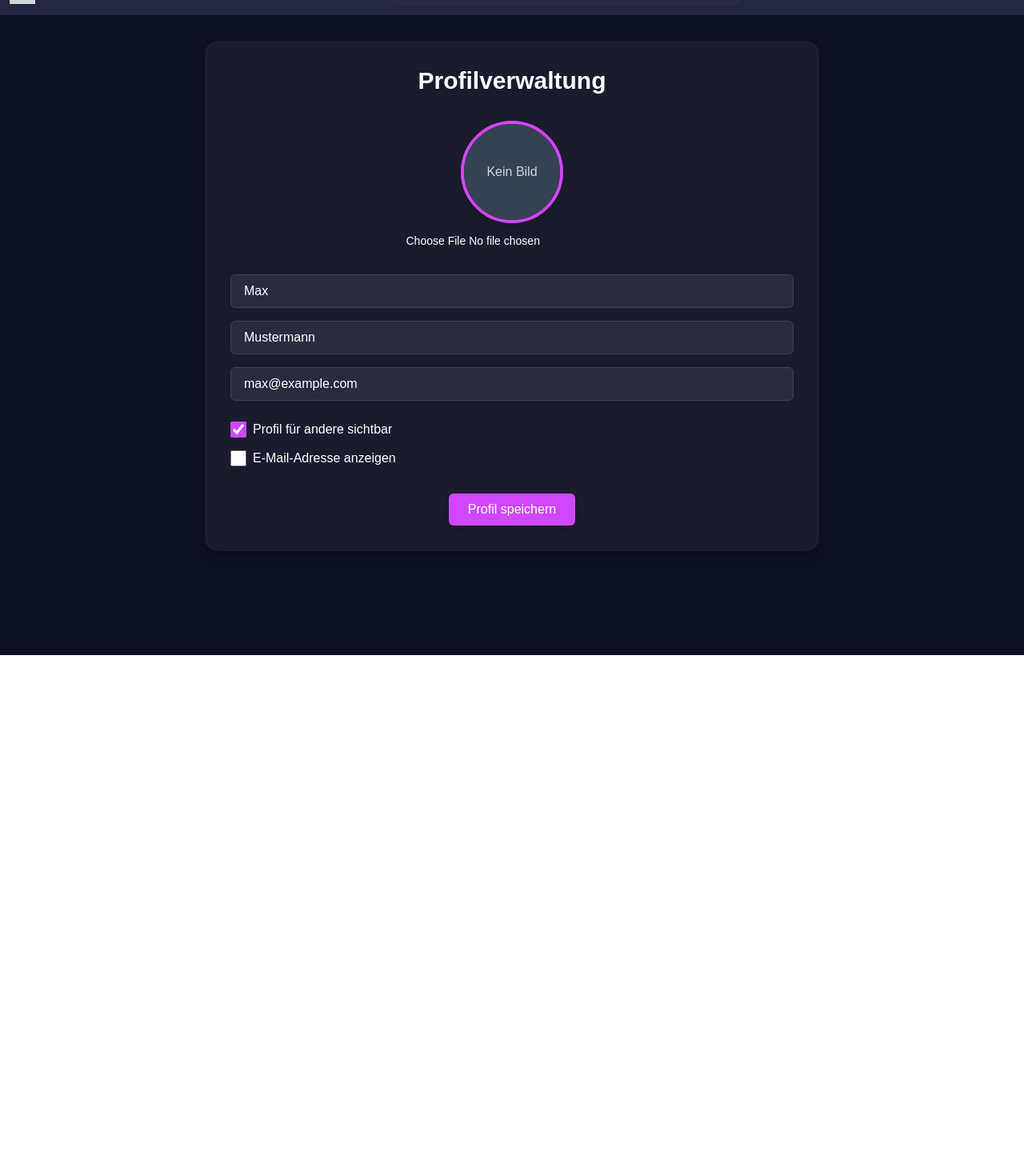
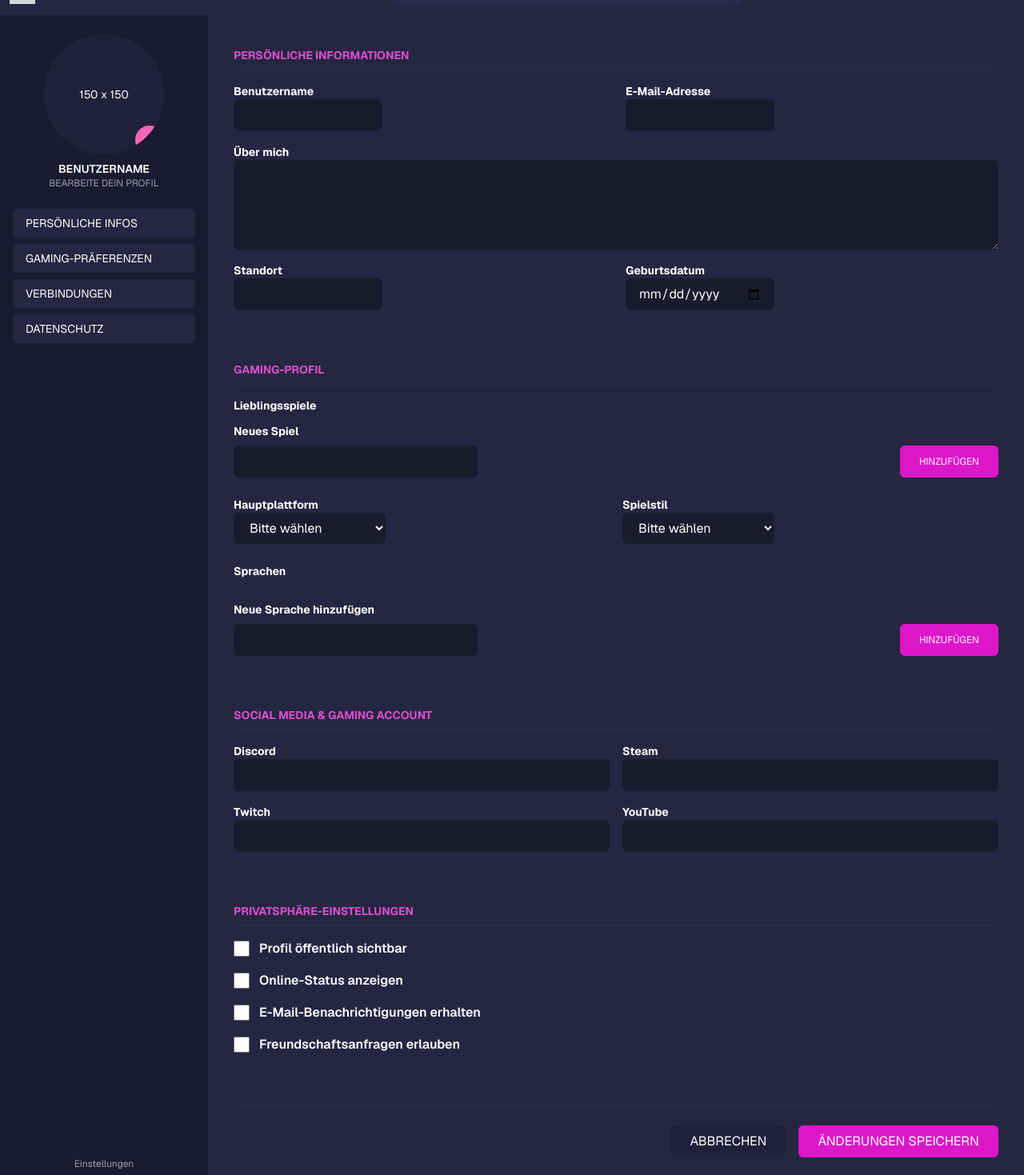
Before and after one commit to KingMikeX/GamerLink, a Next.js app in the folder webapp/: page /user/Profil in a window 1280 px wide. Shown: the part 41-1510 px from the top of the page at 80% size. Before the commit the page ends 860 px from the top, so only its background shows below. Built offline with nearby package versions, Linux system fonts and the light colour scheme.

Commit message:
tarek sein Stand aktuell 11.4

```diff
--- a/webapp/src/app/user/Profil/page.tsx
+++ b/webapp/src/app/user/Profil/page.tsx
@@ -1,125 +1,282 @@
 "use client";
-import { useEffect, useState } from "react";
+import { useState } from "react";
+
+// Typdefinition für den Profile-Zustand
+interface ProfileState {
+  image?: string;
+  username: string;
+  email: string;
+  about: string;
+  location: string;
+  birthdate: string;
+  games: string[];
+  newGame: string;
+  platform: string;
+  playstyle: string;
+  languages: string[];
+  newLanguage: string;
+  discord: string;
+  steam: string;
+  twitch: string;
+  youtube: string;
+  privacy: {
+    public: boolean;
+    online: boolean;
+    emailNotifications: boolean;
+    friendRequests: boolean;
+  };
+}
 
 export default function ProfilePage() {
-  const [profile, setProfile] = useState({
-    firstName: "Max",
-    lastName: "Mustermann",
-    email: "max@example.com",
-    profileVisible: true,
-    showEmail: false,
-    image: null as string | null,
+  const [profile, setProfile] = useState<ProfileState>({
+    image: "",
+    username: "",
+    email: "",
+    about: "",
+    location: "",
+    birthdate: "",
+    games: [],
+    newGame: "",
+    platform: "",
+    playstyle: "",
+    languages: [],
+    newLanguage: "",
+    discord: "",
+    steam: "",
+    twitch: "",
+    youtube: "",
+    privacy: {
+      public: false,
+      online: false,
+      emailNotifications: false,
+      friendRequests: false,
+    },
   });
 
-  const [imagePreview, setImagePreview] = useState<string | null>(null);
-  const [message, setMessage] = useState("");
+  const handleScrollTo = (id: string) => {
+    const el = document.getElementById(id);
+    el?.scrollIntoView({ behavior: "smooth" });
+  };
 
-  const handleChange = (e: React.ChangeEvent<HTMLInputElement>) => {
-    const { name, type, checked, value } = e.target;
+  const handleChange = (e: React.ChangeEvent<HTMLInputElement | HTMLTextAreaElement | HTMLSelectElement>) => {
+    const { name, value } = e.target;
+    setProfile((prev) => ({ ...prev, [name]: value }));
+  };
+
+  const handleAddGame = () => {
+    if (profile.newGame.trim()) {
+      setProfile((prev) => ({
+        ...prev,
+        games: [...prev.games, prev.newGame.trim()],
+        newGame: "",
+      }));
+    }
+  };
+
+  const handleRemoveGame = (gameToRemove: string) => {
     setProfile((prev) => ({
       ...prev,
-      [name]: type === "checkbox" ? checked : value,
+      games: prev.games.filter((game) => game !== gameToRemove),
     }));
   };
 
-  const handleImageUpload = (e: React.ChangeEvent<HTMLInputElement>) => {
-    const file = e.target.files?.[0];
-    if (file) {
-      const reader = new FileReader();
-      reader.onloadend = () => {
-        const base64 = reader.result as string;
-        setImagePreview(base64);
-        setProfile((prev) => ({ ...prev, image: base64 }));
-      };
-      reader.readAsDataURL(file);
+  const handleAddLanguage = () => {
+    if (profile.newLanguage.trim()) {
+      setProfile((prev) => ({
+        ...prev,
+        languages: [...prev.languages, prev.newLanguage.trim()],
+        newLanguage: "",
+      }));
     }
   };
 
-  const handleSave = () => {
-    setMessage("✅ Profil gespeichert.");
-    setTimeout(() => setMessage(""), 3000);
+  const handleRemoveLanguage = (langToRemove: string) => {
+    setProfile((prev) => ({
+      ...prev,
+      languages: prev.languages.filter((lang) => lang !== langToRemove),
+    }));
   };
 
   return (
-    <div className="min-h-screen bg-[#0D0F23] text-white px-4 py-8">
-      <div className="max-w-3xl mx-auto bg-[#1A1C2D] p-8 rounded-2xl shadow-lg">
-        <h1 className="text-3xl font-bold text-white mb-8 text-center">Profilverwaltung</h1>
+    <div className="min-h-screen flex font-sans text-white bg-[#252641]">
+      <aside className="w-[260px] min-h-screen bg-[#1A1B2E] px-4 py-6 flex flex-col items-center text-sm sticky top-0">
+        <div className="flex flex-col items-center mb-6">
+        <label htmlFor="profileImage" className="relative w-[150px] h-[150px] bg-[#20223A] rounded-full flex items-center justify-center text-sm mb-2 cursor-pointer overflow-hidden">
+  {profile.image ? (
+    <img src={profile.image} alt="Profilbild" className="w-full h-full object-cover rounded-full" />
+  ) : (
+    <span className="text-white text-sm">150 x 150</span>
+  )}
+  <div className="absolute bottom-0 right-0 w-9 h-9 bg-pink-400 rounded-full flex items-center justify-center shadow-lg">
+    <svg xmlns="http://www.w3.org/2000/svg" className="h-4 w-4 text-white" fill="none" viewBox="0 0 24 24" stroke="currentColor">
+      <path strokeLinecap="round" strokeLinejoin="round" strokeWidth={2} d="M15.232 5.232l3.536 3.536M9 13h3l10-10m-6 6l-4 4m0 0H9v-3m0 3v3h3" />
+    </svg>
+  </div>
+  <input
+    id="profileImage"
+    type="file"
+    accept="image/*"
+    onChange={(e) => {
+      const file = e.target.files?.[0];
+      if (file) {
+        const reader = new FileReader();
+        reader.onloadend = () => {
+          setProfile((prev) => ({ ...prev, image: reader.result as string }));
+        };
+        reader.readAsDataURL(file);
+      }
+    }}
+    className="hidden"
+  />
+</label>
+          <span className="text-md font-semibold">{profile.username || "BENUTZERNAME"}</span>
+          <span className="text-xs text-gray-400">BEARBEITE DEIN PROFIL</span>
+        </div>
+        <nav className="flex flex-col space-y-2 w-full">
+          <button onClick={() => handleScrollTo("section-personal")} className="text-left w-full py-2 px-4 rounded-md bg-[#252641] hover:bg-[#1F213A]">PERSÖNLICHE INFOS</button>
+          <button onClick={() => handleScrollTo("section-gaming")} className="text-left w-full py-2 px-4 rounded-md bg-[#252641] hover:bg-[#1F213A]">GAMING-PRÄFERENZEN</button>
+          <button onClick={() => handleScrollTo("section-social")} className="text-left w-full py-2 px-4 rounded-md bg-[#252641] hover:bg-[#1F213A]">VERBINDUNGEN</button>
+          <button onClick={() => handleScrollTo("section-privacy")} className="text-left w-full py-2 px-4 rounded-md bg-[#252641] hover:bg-[#1F213A]">DATENSCHUTZ</button>
+        </nav>
+        <div className="mt-auto pt-10 text-xs text-gray-400">Einstellungen</div>
+      </aside>
 
-        {/* Bild */}
-        <div className="flex flex-col items-center mb-8">
-          <div className="w-32 h-32 rounded-full overflow-hidden border-4 border-[#D047FF] shadow-lg mb-3">
-            {imagePreview ? (
-              <img src={imagePreview} className="w-full h-full object-cover" alt="Profilbild" />
-            ) : (
-              <div className="w-full h-full bg-gray-700 flex items-center justify-center text-gray-300">Kein Bild</div>
-            )}
+      <main className="flex-1 overflow-y-auto px-8 py-10 space-y-16">
+        <section id="section-personal">
+          <h2 className="text-[#da4ecc] text-sm font-bold border-b border-[#2E314A] pb-2 mb-4">PERSÖNLICHE INFORMATIONEN</h2>
+          <div className="grid grid-cols-1 md:grid-cols-2 gap-6 mb-4">
+            <div className="flex flex-col">
+              <label className="text-sm font-bold text-white">Benutzername</label>
+              <input name="username" value={profile.username} onChange={handleChange} className="bg-[#1A1C2D] px-4 py-2  mr-70 rounded-lg" />
+            </div>
+            <div className="flex flex-col">
+              <label className="text-sm font-bold text-white">E-Mail-Adresse</label>
+              <input name="email" value={profile.email} onChange={handleChange} className="bg-[#1A1C2D] px-4 py-2 mr-70 rounded-md" />
+            </div>
           </div>
-          <input type="file" accept="image/*" onChange={handleImageUpload} className="text-sm" />
-        </div>
+          <div className="flex flex-col mb-4">
+            <label className="text-sm font-bold text-white">Über mich</label>
+            <textarea name="about" value={profile.about} onChange={handleChange} className="w-full bg-[#1A1C2D] p-4 rounded-md h-28" />
+          </div>
+          <div className="grid grid-cols-1 md:grid-cols-2 gap-6">
+            <div className="flex flex-col">
+              <label className="text-sm font-bold text-white">Standort</label>
+              <input name="location" value={profile.location} onChange={handleChange} className="bg-[#1A1C2D] px-4 py-2 mr-70 rounded-md" />
+            </div>
+            <div className="flex flex-col">
+              <label className="text-sm font-bold text-white">Geburtsdatum</label>
+              <input name="birthdate" type="date" value={profile.birthdate} onChange={handleChange} className="bg-[#1A1C2D] mr-70 px-4 py-2 rounded-md" />
+            </div>
+          </div>
+        </section>
+        <section id="section-gaming">
+          <h2 className="text-[#da4ecc] text-sm font-bold border-b border-[#2E314A] pb-2 mb-4">GAMING-PROFIL</h2>
+          <div className="flex flex-col mb-2">
+            <label className="text-sm font-bold text-white">Lieblingsspiele</label>
+            <div className="flex flex-wrap gap-2 mt-1">
+              {profile.games.map((game, index) => (
+                <span key={index} className="bg-[#2A2C3E] px-3 py-1 rounded-full text-xs">
+                  {game} <button onClick={() => handleRemoveGame(game)} className="ml-1 text-pink-400">×</button>
+                </span>
+              ))}
+            </div>
+          </div>
+          <div className="flex flex-col gap-2 mb-6">
+            <label className="text-sm font-bold text-white">Neues Spiel</label>
+            <div className="flex gap-2">
+              <input name="newGame" value={profile.newGame} onChange={handleChange} className="bg-[#1A1C2D] px-4 py-2 rounded-md w-full mr-130" />
+              <button onClick={handleAddGame} className="bg-[#dd17c9] hover:bg-pink-600 px-6 py-2 rounded-md text-xs">HINZUFÜGEN</button>
+            </div>
+          </div>
 
-        {/* Inputs */}
-        <div className="space-y-4">
-          <input
-            type="text"
-            name="firstName"
-            value={profile.firstName}
-            onChange={handleChange}
-            placeholder="Vorname"
-            className="w-full bg-[#2A2C3E] text-white px-4 py-2 rounded-md border border-[#3F415A] focus:outline-none focus:ring-2 focus:ring-[#D047FF]"
-          />
-          <input
-            type="text"
-            name="lastName"
-            value={profile.lastName}
-            onChange={handleChange}
-            placeholder="Nachname"
-            className="w-full bg-[#2A2C3E] text-white px-4 py-2 rounded-md border border-[#3F415A] focus:outline-none focus:ring-2 focus:ring-[#D047FF]"
-          />
-          <input
-            type="email"
-            name="email"
-            value={profile.email}
-            onChange={handleChange}
-            placeholder="E-Mail"
-            className="w-full bg-[#2A2C3E] text-white px-4 py-2 rounded-md border border-[#3F415A] focus:outline-none focus:ring-2 focus:ring-[#D047FF]"
-          />
-        </div>
+          <div className="grid grid-cols-2 gap-4 mb-6">
+            <div className="flex flex-col">
+              <label className="text-sm font-bold text-white">Hauptplattform</label>
+              <select name="platform" value={profile.platform} onChange={handleChange} className="bg-[#1A1C2D] px-4 py-2 rounded-md mr-70">
+                <option value="">Bitte wählen</option>
+                <option value="PC">PC</option>
+                <option value="PlayStation">PlayStation</option>
+                <option value="Xbox">Xbox</option>
+              </select>
+            </div>
+            <div className="flex flex-col">
+              <label className="text-sm font-bold text-white">Spielstil</label>
+              <select name="playstyle" value={profile.playstyle} onChange={handleChange} className="bg-[#1A1C2D] px-4 py-2 rounded-md mr-70">
+                <option value="">Bitte wählen</option>
+                <option value="COMPETETIV">COMPETETIV</option>
+                <option value="CASUAL">CASUAL</option>
+                <option value="KOOP">KOOP</option>
+              </select>
+            </div>
+          </div>
 
-        {/* Datenschutz */}
-        <div className="mt-6 space-y-3">
-          <label className="flex items-center space-x-2">
-            <input
-              type="checkbox"
-              name="profileVisible"
-              checked={profile.profileVisible}
-              onChange={handleChange}
-              className="form-checkbox accent-[#D047FF] w-5 h-5"
-            />
-            <span>Profil für andere sichtbar</span>
-          </label>
-          <label className="flex items-center space-x-2">
-            <input
-              type="checkbox"
-              name="showEmail"
-              checked={profile.showEmail}
-              onChange={handleChange}
-              className="form-checkbox accent-[#D047FF] w-5 h-5"
-            />
-            <span>E-Mail-Adresse anzeigen</span>
-          </label>
-        </div>
+          <div className="flex flex-col gap-2 mb-4">
+            <label className="text-sm font-bold text-white">Sprachen</label>
+            <div className="flex gap-2 flex-wrap mt-1">
+              {profile.languages.map((lang, index) => (
+                <span key={index} className="bg-[#2A2C3E] px-3 py-1 rounded-full text-xs">
+                  {lang} <button onClick={() => handleRemoveLanguage(lang)} className="ml-1 text-pink-400">×</button>
+                </span>
+              ))}
+            </div>
+          </div>
+          <div className="flex flex-col gap-2">
+            <label className="text-sm font-bold text-white">Neue Sprache hinzufügen</label>
+            <div className="flex gap-2">
+              <input name="newLanguage" value={profile.newLanguage} onChange={handleChange} className="bg-[#1A1C2D] px-4 py-2 rounded-md w-full mr-130" />
+              <button onClick={handleAddLanguage} className="bg-[#dd17c9] hover:bg-pink-600 px-6 py-2 rounded-md text-xs ml">HINZUFÜGEN</button>
+            </div>
+          </div>
+        </section>
 
-        {/* Button */}
-        <div className="mt-8 text-center">
-          <button
-            onClick={handleSave}
-            className="bg-[#D047FF] hover:bg-[#b43ede] text-white font-medium px-6 py-2 rounded-md shadow-lg transition"
-          >
-            Profil speichern
-          </button>
-          {message && <p className="mt-3 text-green-400">{message}</p>}
-        </div>
-      </div>
+        <section id="section-social">
+          <h2 className="text-[#da4ecc] text-sm font-bold border-b border-[#2E314A] pb-2 mb-4">SOCIAL MEDIA & GAMING ACCOUNT</h2>
+          <div className="grid grid-cols-1 md:grid-cols-2 gap-4">
+            <div className="flex flex-col">
+              <label className="text-sm font-bold text-white">Discord</label>
+              <input name="discord" value={profile.discord} onChange={handleChange} className="bg-[#1A1C2D] px-4 py-2 rounded-md" />
+            </div>
+            <div className="flex flex-col">
+              <label className="text-sm font-bold text-white">Steam</label>
+              <input name="steam" value={profile.steam} onChange={handleChange} className="bg-[#1A1C2D] px-4 py-2 rounded-md" />
+            </div>
+            <div className="flex flex-col">
+              <label className="text-sm font-bold text-white">Twitch</label>
+              <input name="twitch" value={profile.twitch} onChange={handleChange} className="bg-[#1A1C2D] px-4 py-2 rounded-md" />
+            </div>
+            <div className="flex flex-col">
+              <label className="text-sm font-bold text-white">YouTube</label>
+              <input name="youtube" value={profile.youtube} onChange={handleChange} className="bg-[#1A1C2D] px-4 py-2 rounded-md" />
+            </div>
+          </div>
+        </section>
+
+        <section id="section-privacy">
+          <h2 className="text-[#da4ecc] text-sm font-bold border-b border-[#2E314A] pb-2 mb-4">PRIVATSPHÄRE-EINSTELLUNGEN</h2>
+          <div className="space-y-4">
+            <label className="flex items-center space-x-3">
+              <input type="checkbox" checked={profile.privacy.public} onChange={() => setProfile(p => ({ ...p, privacy: { ...p.privacy, public: !p.privacy.public } }))} className="accent-pink-500 w-5 h-5" />
+              <span className="text-white font-semibold">Profil öffentlich sichtbar</span>
+            </label>
+            <label className="flex items-center space-x-3">
+              <input type="checkbox" checked={profile.privacy.online} onChange={() => setProfile(p => ({ ...p, privacy: { ...p.privacy, online: !p.privacy.online } }))} className="accent-pink-500 w-5 h-5" />
+              <span className="text-white font-semibold">Online-Status anzeigen</span>
+            </label>
+            <label className="flex items-center space-x-3">
+              <input type="checkbox" checked={profile.privacy.emailNotifications} onChange={() => setProfile(p => ({ ...p, privacy: { ...p.privacy, emailNotifications: !p.privacy.emailNotifications } }))} className="accent-pink-500 w-5 h-5" />
+              <span className="text-white font-semibold">E-Mail-Benachrichtigungen erhalten</span>
+            </label>
+            <label className="flex items-center space-x-3">
+              <input type="checkbox" checked={profile.privacy.friendRequests} onChange={() => setProfile(p => ({ ...p, privacy: { ...p.privacy, friendRequests: !p.privacy.friendRequests } }))} className="accent-pink-500 w-5 h-5" />
+              <span className="text-white font-semibold">Freundschaftsanfragen erlauben</span>
+            </label>
+          </div>
+        </section>
+        <section className="border-t border-[#2E314A] pt-6 mt-10 flex justify-end gap-4">
+        <button className="px-6 py-2 rounded-md bg-[#1F213A] text-white hover:bg-[#2E314A]">ABBRECHEN</button>
+        <button className="px-6 py-2 rounded-md bg-[#dd17c9] text-white hover:bg-pink-600">ÄNDERUNGEN SPEICHERN</button>
+</section>
+      </main>
     </div>
   );
 }
```
Also changed, not shown: webapp/src/app/layout.tsx (+12 -5 lines), webapp/src/app/user/login/page.tsx (+12 -11 lines), webapp/src/app/user/profil/edit/page.tsx (deleted, +0 -8 lines).
